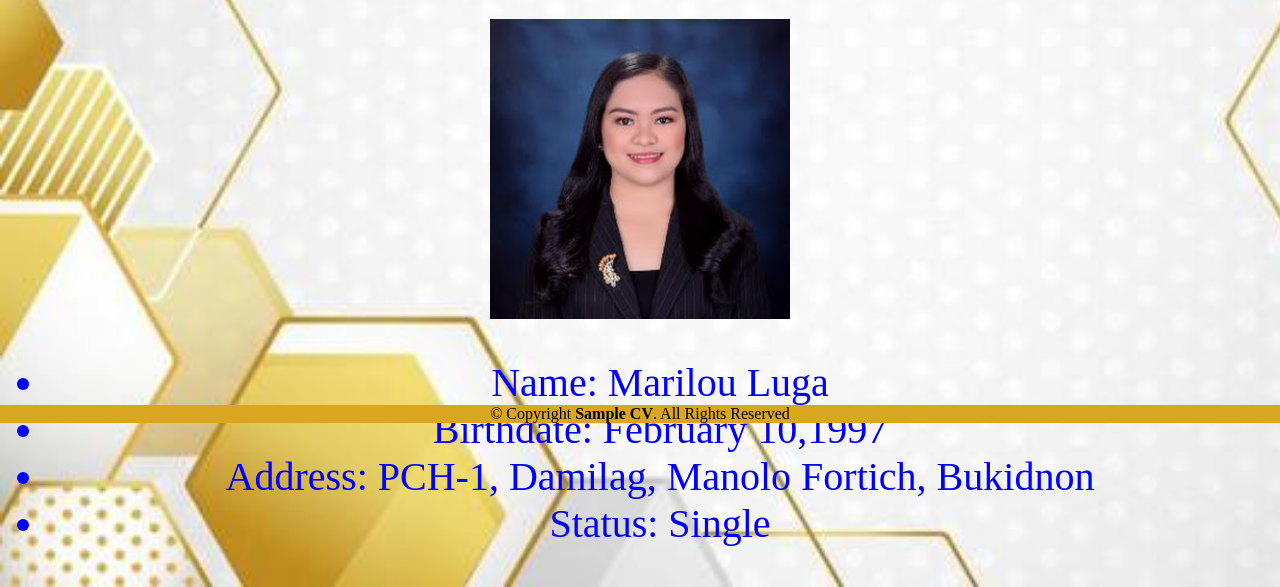
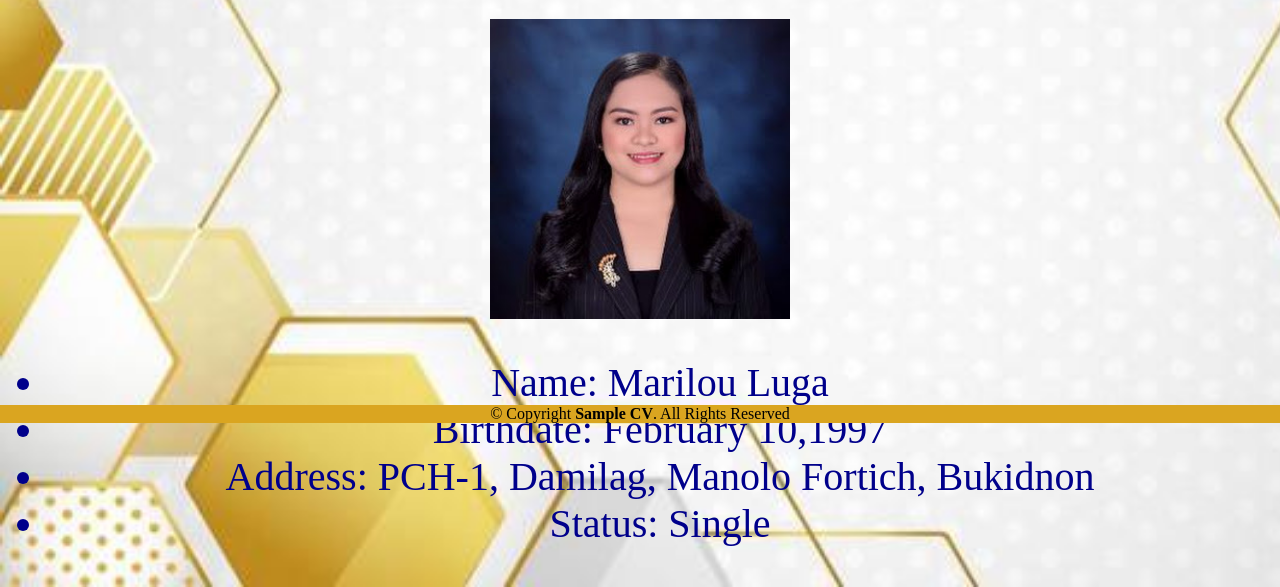
Before and after one commit to marilou26/newmarilou26.github.io, a plain HTML site: page about.html in a window 1280 px wide. Shown: the part 377-964 px from the top of the page. Drawn offline with Linux system fonts and the light colour scheme.

Commit message:
Add files via upload

```diff
--- a/index-style.css
+++ b/index-style.css
@@ -86,7 +86,7 @@ p{
     font-size: 40px;
     font-style: century bold;
     text-align: center;
-    color: blue;
+    color: darkblue;
   }
   p2{
     color: rgb(36, 4, 112);
```
Also changed, not shown: testimonial.html (+1 -1 lines).
